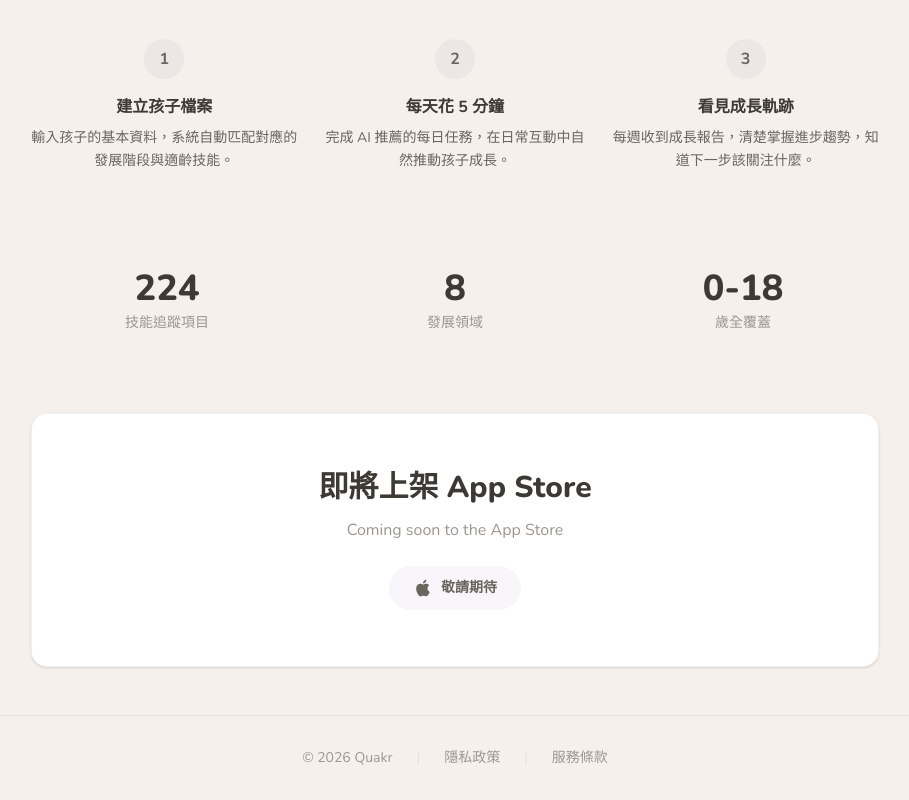
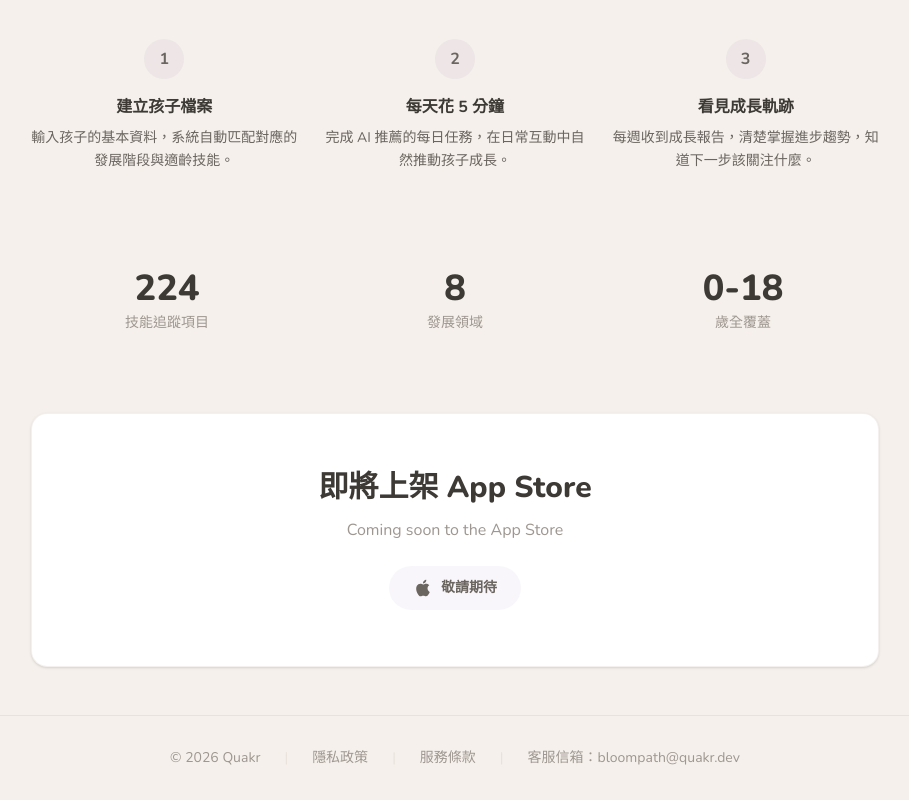
Before and after one commit to quakrliu/bloompath-web, a Next.js app: page / in a window 1280 px wide. Shown: the part 3519-4319 px from the top of the page, without its empty margins (185-1094 px from the left). Built offline with nearby package versions, Linux system fonts and the light colour scheme.

Commit message:
feat: add support email to footer
Co-Authored-By: Claude Opus 4.6 <noreply@anthropic.com>

```diff
--- a/src/components/Footer.tsx
+++ b/src/components/Footer.tsx
@@ -20,6 +20,13 @@ export function Footer() {
         <a href="/terms" className="hover:text-primary-dark transition-colors">
           {t.common.termsOfService}
         </a>
+        <span className="hidden sm:inline text-border">|</span>
+        <a
+          href="mailto:bloompath@quakr.dev"
+          className="hover:text-primary-dark transition-colors"
+        >
+          {t.common.supportEmail}
+        </a>
       </div>
     </footer>
   );
--- a/src/dictionaries/en.ts
+++ b/src/dictionaries/en.ts
@@ -6,6 +6,7 @@ const en: Dictionary = {
     privacyPolicy: "Privacy Policy",
     termsOfService: "Terms of Service",
     copyright: "Quakr",
+    supportEmail: "Support: bloompath@quakr.dev",
   },
   home: {
     hero: {
--- a/src/dictionaries/types.ts
+++ b/src/dictionaries/types.ts
@@ -10,6 +10,7 @@ export interface Dictionary {
     privacyPolicy: string;
     termsOfService: string;
     copyright: string;
+    supportEmail: string;
   };
   home: {
     hero: {
--- a/src/dictionaries/zh-TW.ts
+++ b/src/dictionaries/zh-TW.ts
@@ -6,6 +6,7 @@ const zhTW: Dictionary = {
     privacyPolicy: "隱私政策",
     termsOfService: "服務條款",
     copyright: "Quakr",
+    supportEmail: "客服信箱：bloompath@quakr.dev",
   },
   home: {
     hero: {
```
